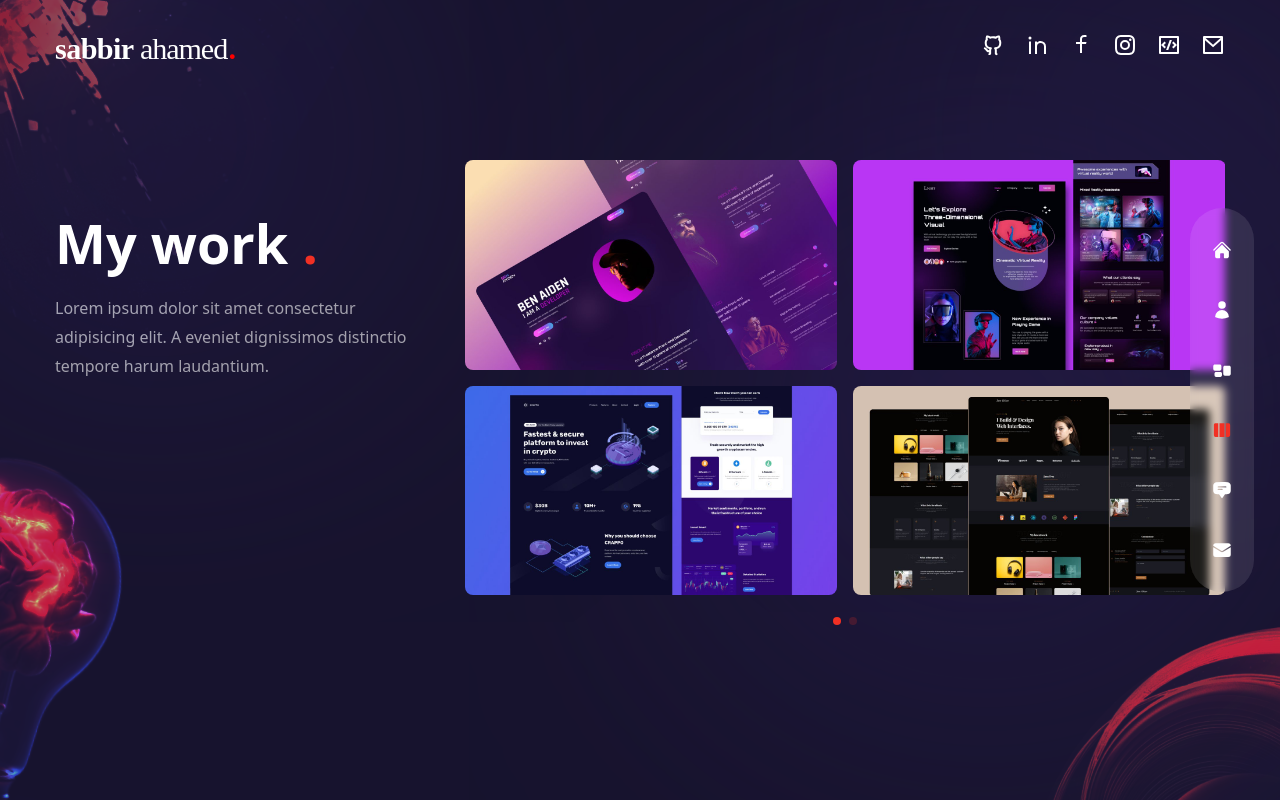
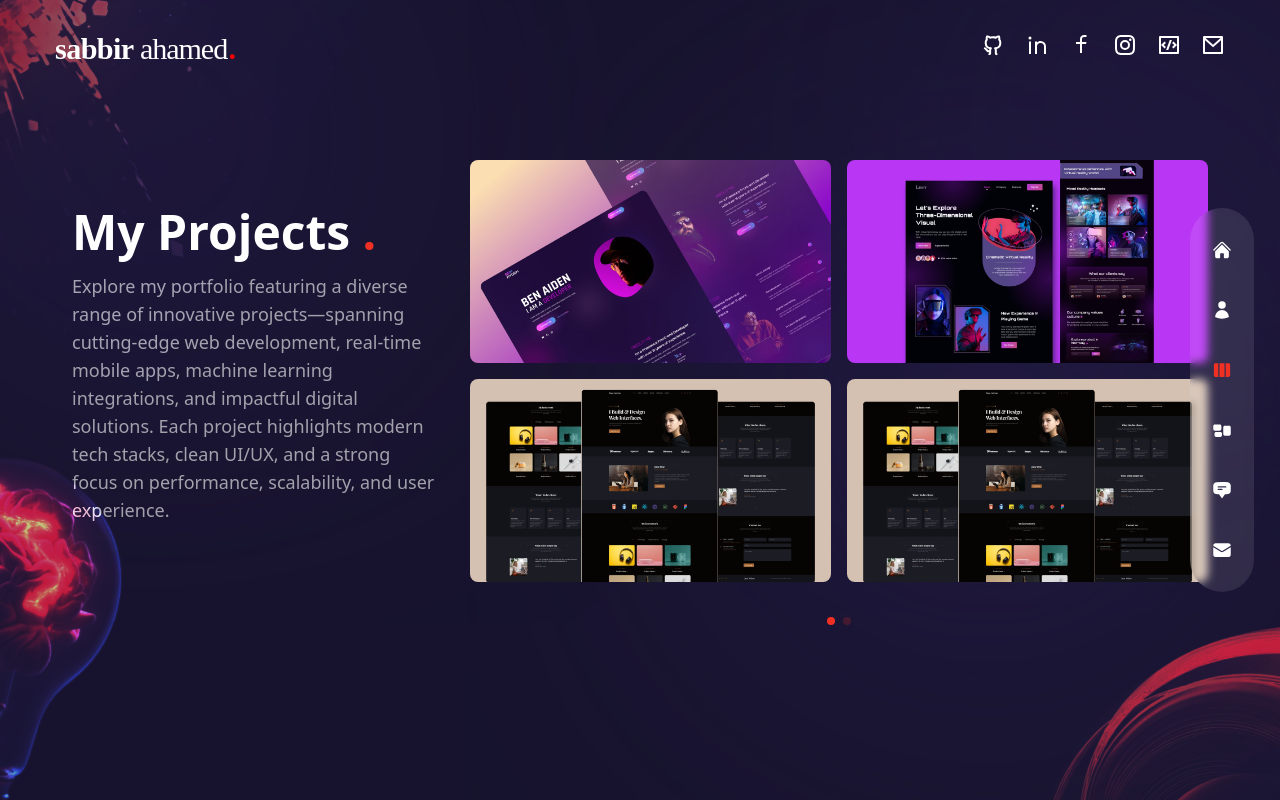
Before and after one commit to Redoy0/portfolio-of-sabbir-ahamed, a Next.js app: page /work in a window 1280 px wide. Built offline with nearby package versions, Linux system fonts and the light colour scheme.

Commit message:
cv and work added

```diff
--- a/components/Nav.js
+++ b/components/Nav.js
@@ -12,8 +12,8 @@ import {
 export const navData = [
   { name: 'home', path: '/', icon: <HiHome /> },
   { name: 'about', path: '/about', icon: <HiUser /> },
+  { name: 'work', path: '/work', icon: <HiViewColumns /> },
   { name: 'services', path: '/services', icon: <HiRectangleGroup /> },
-  { name: 'work', path: '/work', icon: <HiViewColumns /> },
   {
     name: 'testimonials',
     path: '/testimonials',
--- a/components/WorkSlider.js
+++ b/components/WorkSlider.js
@@ -4,41 +4,74 @@ export const workSlider = {
     {
       images: [
         {
-          title: 'title',
+          title: 'Kechedei',
           path: '/thumb1.jpg',
+          description: 'Designed and developed a responsive website for a laundry shop to enable customers to explore services, place orders, and track laundry status.',
+          stack: ['HTML', 'CSS', 'Bootstrap', 'JavaScript', 'PHP'],
+          github: 'https://github.com/sabbir-ahamed/kechedei',
+          live: 'https://kechedei-demo.vercel.app',
         },
         {
-          title: 'title',
+          title: 'ScheduLearn',
           path: '/thumb2.jpg',
+          description: 'Created a responsive web platform to visualize CPU scheduling algorithms like FCFS, SJF, and Round Robin through interactive real-time simulations.',
+          stack: ['HTML', 'CSS', 'JavaScript'],
+          github: 'https://github.com/sabbir-ahamed/schedulearn',
+          live: 'https://schedulearn-demo.vercel.app',
         },
         {
-          title: 'title',
-          path: '/thumb3.jpg',
+          title: 'NeuvoHomes 2',
+          path: '/thumb4.jpg',
+          description: 'Developed a platform for ordering 3D home designs and exploring pre-made home delivery options. The site features a responsive design and a user-friendly ordering system.',
+          stack: ['HTML', 'CSS', 'Bootstrap', 'Django'],
+          github: 'https://github.com/sabbir-ahamed/neuvo-homes',
+          live: 'https://neuvo-homes-demo.vercel.app',
         },
         {
-          title: 'title',
+          title: 'Portfolio Website',
           path: '/thumb4.jpg',
+          description: 'Built a sleek, responsive portfolio website to showcase my work, skills, and experience—with smooth navigation and interactive elements for a standout user experience across all devices.',
+          stack: ['HTML', 'CSS', 'JavaScript'],
+          github: 'https://github.com/sabbir-ahamed/portfolio',
+          live: 'https://sabbir-ahamed.vercel.app',
         },
       ],
     },
     {
       images: [
         {
-          title: 'title',
-          path: '/thumb4.jpg',
+          title: 'DIU LeaderBoard',
+          path: '/thumb3.jpg',
+          description: 'Created a gamified mobile app for DIU students to track academic rankings, featuring secure login and real-time leaderboard to boost engagement and motivation.',
+          stack: ['Flutter','Firebase', 'Firestore', 'API'],
+          github: 'https://github.com/sabbir-ahamed/diu-leaderboard',
+          live: 'https://diu-leaderboard-demo.vercel.app',
         },
         {
-          title: 'title',
-          path: '/thumb1.jpg',
+          title: 'E-Commerce Platform',
+          path: '/thumb4.jpg',
+          description: 'Full-stack e-commerce solution with payment integration, user authentication, and admin dashboard for managing products and orders.',
+          stack: ['React', 'Node.js', 'MongoDB', 'Stripe'],
+          github: 'https://github.com/sabbir-ahamed/ecommerce-platform',
+          live: 'https://ecommerce-demo.vercel.app',
         },
         {
-          title: 'title',
-          path: '/thumb2.jpg',
+          title: 'AI Chat Application',
+          path: '/thumb1.jpg',
+          description: 'Intelligent chatbot with natural language processing capabilities, real-time conversation, and machine learning integration for improved responses.',
+          stack: ['Python', 'TensorFlow', 'Flask', 'React'],
+          github: 'https://github.com/sabbir-ahamed/ai-chat-app',
+          live: 'https://ai-chat-demo.vercel.app',
         },
         {
-          title: 'title',
+          title: 'Weather Dashboard',
           path: '/thumb3.jpg',
+          description: 'Real-time weather data with interactive charts, location-based forecasts, and detailed weather analytics for comprehensive weather monitoring.',
+          stack: ['JavaScript', 'Chart.js', 'OpenWeather API'],
+          github: 'https://github.com/sabbir-ahamed/weather-dashboard',
+          live: 'https://weather-dashboard-demo.vercel.app',
         },
+
       ],
     },
   ],
@@ -57,6 +90,7 @@ import {  Pagination } from 'swiper';
 
 // icons
 import {BsArrowRight} from 'react-icons/bs';
+import {FaGithub, FaExternalLinkAlt} from 'react-icons/fa';
 
 // next image
 import Image from 'next/image';
@@ -69,28 +103,48 @@ const WorkSlider = () => {
         clickable: true
       }}
       modules={[Pagination]}
-      className='h-[280px] sm:h-[480px]'>
+      className='h-[280px] sm:h-[400px] md:h-[380px] lg:h-[500px] xl:h-[480px]'>
       {workSlider.slides.map((slide, index) => {
         return (
           <SwiperSlide key={index}>
-            <div className="grid grid-cols-2 gap-4 cursor-pointer">
+            <div className="grid grid-cols-1 sm:grid-cols-2 gap-3 md:gap-3 lg:gap-4 cursor-pointer">
               {slide.images.map((image, index) => {
                 return (
                 <div className="relative rounded-lg overflow-hidden flex items-center justify-center group" key={index}>
                   <div className="flex items-center justify-center relative overflow-hidden group">
                     {/* image */}
-                    <Image src={image.path} width={500} height={300} alt="" />
+                    <Image src={image.path} width={500} height={300} alt={image.title} className="w-full h-full object-cover" />
                     {/* overlay gradient */}
-                    <div className="absolute inset-0 bg-gradient-to-l from-transparent via-[#e838cc] to-[#4a22bd] opacity-0 group-hover:opacity-80 transition-all duration-700"></div>
-                    {/* title */}
-                    <div className="absolute bottom-0 translate-y-full group-hover:-translate-y-10 group-hover:xl:-translate-y-20 translate-all duration-300">
-                      <div className="flex items-center gap-x-2 text-[13px] tracking-[0.2em]">
-                        {/* title part 1 */}
-                        <div className="delay-100">LIVE</div>
-                        {/* title part 2 */}
-                        <div className="translate-y-[500%] group-hover:translate-y-0 transition-all duration-300 delay-150">PROJECT</div>
-                        {/* icon */}
-                        <div className="text-xl translate-y-[500%] group-hover:translate-y-0 transition-all duration-300 delay-200"><BsArrowRight /></div>
+                    <div className="absolute inset-0 bg-gradient-to-l from-transparent via-black/70 to-black/80 opacity-0 group-hover:opacity-95 transition-all duration-700"></div>
+
+                    {/* project info overlay */}
+                    <div className="absolute inset-0 flex flex-col justify-between p-3 md:p-4 opacity-0 group-hover:opacity-100 transition-all duration-500">
+                      {/* top section - title and links */}
+                      <div className="flex justify-between items-start">
+                        <h3 className="text-white font-bold text-base md:text-lg lg:text-xl drop-shadow-lg text-shadow-lg">{image.title}</h3>
+                        <div className="flex gap-1 md:gap-2">
+                          <a href={image.github} target="_blank" rel="noopener noreferrer"
+                             className="text-white hover:text-accent hover:scale-110 transition-all duration-300 transform drop-shadow-lg">
+                            <FaGithub size={16} className="md:w-5 md:h-5" />
+                          </a>
+                          <a href={image.live} target="_blank" rel="noopener noreferrer"
+                             className="text-white hover:text-accent hover:scale-110 transition-all duration-300 transform drop-shadow-lg">
+                            <FaExternalLinkAlt size={14} className="md:w-4 md:h-4" />
+                          </a>
+                        </div>
+                      </div>
+
+                      {/* bottom section - description and stack */}
+                      <div className="space-y-2 md:space-y-3 lg:space-y-4">
+                        <p className="text-white text-xs md:text-sm leading-relaxed drop-shadow-lg font-medium line-clamp-3 md:line-clamp-4">{image.description}</p>
+                        <div className="flex flex-wrap gap-1 md:gap-2">
+                          {image.stack.map((tech, techIndex) => (
+                            <span key={techIndex}
+                                  className="text-xs bg-white/25 text-white px-2 md:px-3 py-1 md:py-1.5 rounded-full border border-white/40 hover:bg-accent/40 hover:border-accent/60 hover:text-accent hover:scale-110 hover:shadow-lg hover:shadow-accent/20 transition-all duration-300 cursor-pointer transform hover:-translate-y-1 font-medium drop-shadow-sm">
+                              {tech}
+                            </span>
+                          ))}
+                        </div>
                       </div>
                     </div>
                   </div>
--- a/pages/_app.js
+++ b/pages/_app.js
@@ -1,4 +1,5 @@
 import '../styles/globals.css';
+import Head from 'next/head';
 
 //components
 import Layout from '../components/Layout';
@@ -13,6 +14,13 @@ import { AnimatePresence,motion } from 'framer-motion';
 function MyApp({ Component, pageProps }) {
   const router = useRouter();
   return (
+    <>
+      <Head>
+        <title>Sabbir Ahamed - Web Developer</title>
+        <meta name="description" content="Sabbir Ahamed - Professional Web Developer specializing in modern web technologies and creative digital solutions." />
+        <meta name="viewport" content="width=device-width, initial-scale=1" />
+        <link rel="icon" href="/favicon.ico" />
+      </Head>
       <Layout>
         <AnimatePresence mode='wait'>
           <motion.div key={router.route} className='h-full'>
@@ -21,6 +29,7 @@ function MyApp({ Component, pageProps }) {
           </motion.div>
         </AnimatePresence>
       </Layout>
+    </>
   );
 }
 
--- a/pages/about/index.js
+++ b/pages/about/index.js
@@ -313,7 +313,7 @@ const About = () => {
                       <div className="bg-gradient-to-br from-accent/5 to-accent/10 border border-accent/20 rounded-xl p-6 hover:border-accent/40 transition-all duration-500 transform hover:scale-105 hover:shadow-xl hover:shadow-accent/20">
                         <div className="flex items-center justify-between mb-4">
                           <h3 className="text-white font-semibold text-lg">{item.title}</h3>
-                          <span className="text-accent text-xs bg-accent/20 px-2 py-1 rounded-full">{item.type}</span>
+                          <span className="text-accent text-xs bg-accent/20 px-3 py-1.5 rounded-full whitespace-nowrap flex-shrink-0">{item.type}</span>
                         </div>
                         <div className="text-accent font-medium mb-3 flex items-center">
                           <div className="w-2 h-2 bg-accent rounded-full mr-2 animate-pulse"></div>
--- a/pages/work/index.js
+++ b/pages/work/index.js
@@ -10,35 +10,34 @@ import { fadeIn } from '../../variants';
 
 const Work = () => {
   return (
-    <div className='h-full bg-primary/30 py-36 flex items-center'>
+    <div className='h-full bg-primary/30 py-20 md:py-32 lg:py-32 xl:py-36 flex items-center'>
       <Circles />
-      <div className='container mx-auto'>
-        <div className='flex flex-col xl:flex-row gap-x-8'>
+      <div className='container mx-auto px-4 md:px-6 lg:px-8'>
+        <div className='flex flex-col lg:flex-row gap-x-4 md:gap-x-6 lg:gap-x-8'>
           {/* text */}
-          <div className='text-center flex xl:w-[30vw] flex-col lg:text-left mb-4 xl:mb-0'>
+          <div className='text-center flex lg:w-[35vw] xl:w-[30vw] flex-col lg:text-left mb-6 md:mb-12 lg:mb-0'>
             <motion.h2
             variants={fadeIn('up', 0.2)}
             initial='hidden'
             animate='show'
             exit='hidden'
-            className='h2 xl:mt-12'>
-              My work <span className='text-accent'>.</span>
+            className='h2 lg:mt-8 xl:mt-12 text-2xl md:text-3xl lg:text-4xl xl:text-5xl'>
+              My Projects <span className='text-accent'>.</span>
             </motion.h2>
             <motion.p
             variants={fadeIn('up', 0.4)}
             initial='hidden'
             animate='show'
             exit='hidden'
-            className='mb-4 max-w-[400px] mx-auto lg:mx-0'>
-              Lorem ipsum dolor sit amet consectetur adipisicing elit. A
-              eveniet dignissimos distinctio tempore harum laudantium.
+            className='mb-4 md:mb-6 max-w-[400px] md:max-w-[500px] lg:max-w-none mx-auto lg:mx-0 text-sm md:text-base lg:text-lg leading-relaxed'>
+              Explore my portfolio featuring a diverse range of innovative projects—spanning cutting-edge web development, real-time mobile apps, machine learning integrations, and impactful digital solutions. Each project highlights modern tech stacks, clean UI/UX, and a strong focus on performance, scalability, and user experience.
             </motion.p>
           </div>
           <motion.div variants={fadeIn('down', 0.6)}
             initial='hidden'
             animate='show'
             exit='hidden'
-            className='w-full xl:max-w-[65%]'>
+            className='w-full lg:max-w-[60%] xl:max-w-[65%]'>
           {/* slider */}
           <WorkSlider />
 
```
Also changed, not shown: 1 other file (tests, documents, lock files or other folders). Lines whose indentation alone changed are shown as unchanged.
